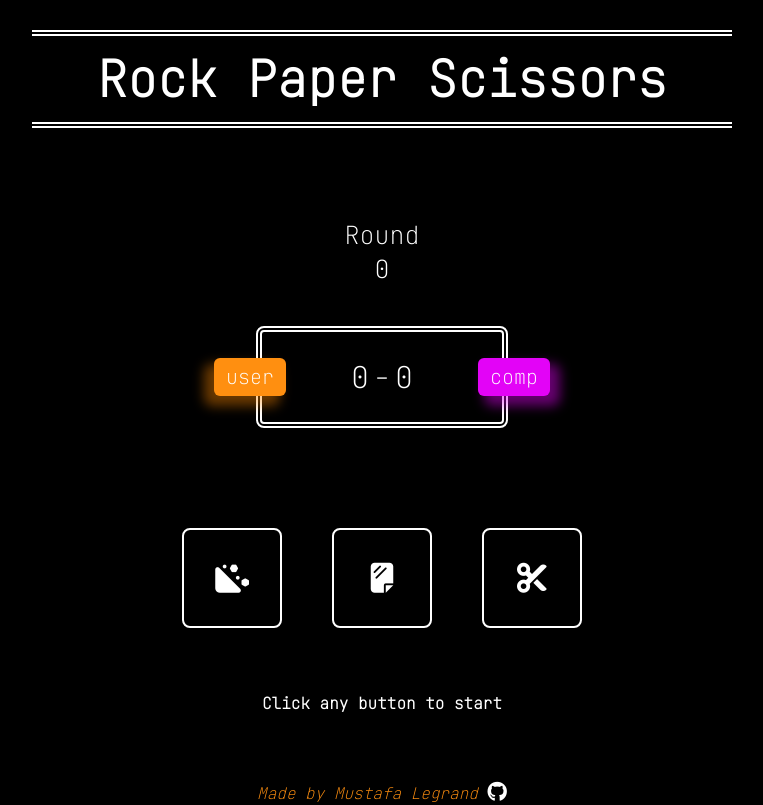
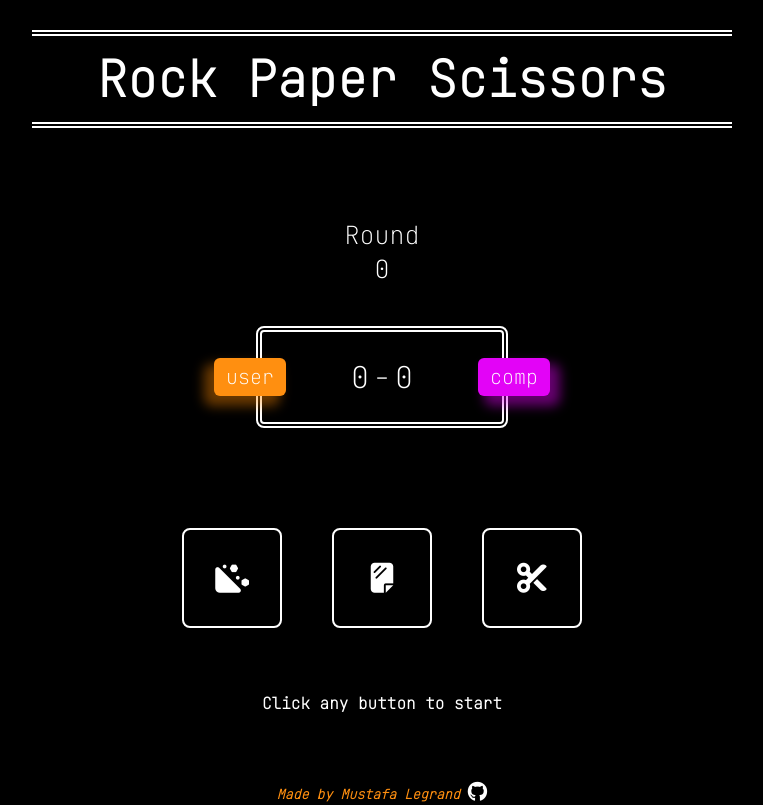
Before and after one commit to MustafaLeGrand/rock-papaer-scissors-game, a plain HTML site: page index.html in a window 1280 px wide. Shown: the whole page, without its empty margins (258-1021 px from the left). Drawn offline with Linux system fonts and the light colour scheme; a web font is replaced by a local one.

Commit message:
change div to h5 in footer

```diff
--- a/index.html
+++ b/index.html
@@ -58,11 +58,11 @@
         </div>
     </main>
     <footer>
-        <div class="me">
+        <h5 class="me">
             <i>
                 Made by Mustafa Legrand <a href="https://github.com/MustafaLeGrand" target="_blank"><i class="fa-brands fa-github"></i></a>
             </i>
-        </div>
+        </h5>
     </footer>
     <script src="./assets/main.js"></script>
     <script src="https://kit.fontawesome.com/a64d0117c4.js" crossorigin="anonymous"></script>
```
